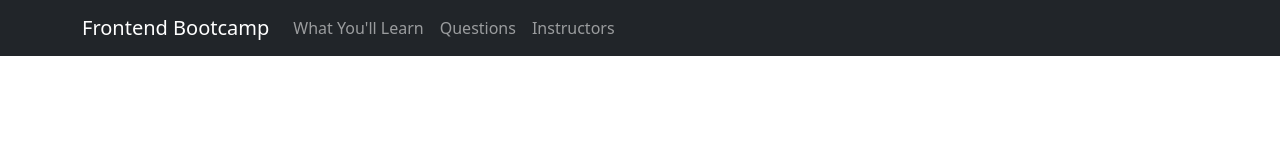
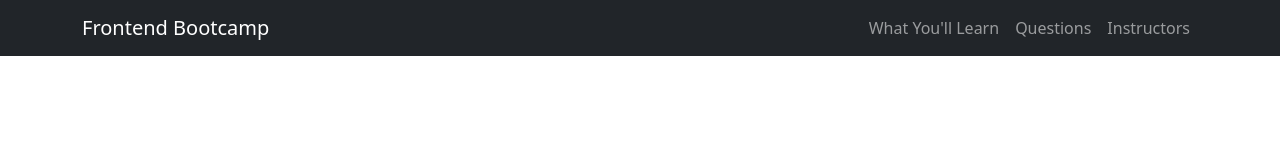
Before and after one commit to BFarmer26/M02TutorialFarmer, a plain HTML site: page index.html in a window 1280 px wide. Drawn offline with nearby package versions, Linux system fonts and the light colour scheme.

Commit message:
Created buttons for nav menu

```diff
--- a/index.html
+++ b/index.html
@@ -12,8 +12,10 @@
         <div class="container">
           <a href="#" class="navbar-brand">Frontend Bootcamp</a>
 
-          <div class="collapse navbar-collapse">
-            <ul class="navbar-nav">
+         <button class="navbar-toggler" type="button" data-bs-toggle="collapse" data-bs-target="#navmenu"></button>
+
+          <div class="collapse navbar-collapse" id="navmenu">
+            <ul class="navbar-nav ms-auto">
                 <li class="nav-item">
                     <a href="#learn" class="nav-link">What You'll Learn</a>
                 </li>
@@ -24,7 +26,6 @@
                     <a href="#instructors" class="nav-link">Instructors</a>
                 </li>
             </ul>
-
           </div>
         </div>
     </nav>
```
Also changed, not shown: undraw_dev_focus_re_6iwt.svg (added), undraw_react_re_g3ui.svg (added), undraw_static_assets_rpm6.svg (added).
